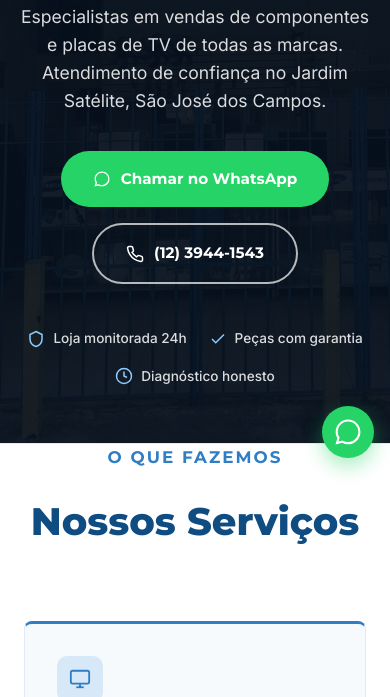
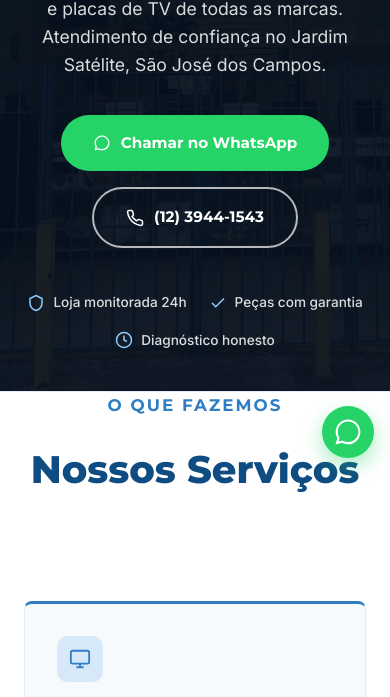
Before and after one commit to MaciellCB/EletroInfo, a plain HTML site: page index.html in a window 390 px wide. Shown: the part 370-1067 px from the top of the page. Drawn offline with Linux system fonts and the light colour scheme; a web font is replaced by a local one.

Commit message:
ediçao 2 mobile

```diff
--- a/index.html
+++ b/index.html
@@ -159,7 +159,7 @@
         /* ---------- Seções genéricas ---------- */
         section { padding: 90px 0; }
         #servicos, #contato { border-top: 1px solid var(--border-color); }
-        .section-header { margin-bottom: 68px; text-align: center; }
+        .section-header { margin-bottom: 100px; text-align: center; }
         .section-header h2 { font-family: var(--font-brand); font-size: 2.4rem; font-weight: 800; color: var(--heading-color); }
 
         /* ---------- Serviços ---------- */
@@ -229,7 +229,7 @@
             .contato-grid { grid-template-columns: 1fr; }
             .hero-text h1 { font-size: 2.2rem; }
             section { padding: 64px 0; }
-            #hero { padding: 64px 20px 56px; }
+            #hero { padding: 40px 20px 48px; }
 
             .nav-toggle { display: flex; }
             nav {
@@ -248,6 +248,7 @@
             .hero-text h1 { font-size: 1.9rem; }
             .trust-badges { gap: 16px 22px; }
             .whatsapp-float { width: 52px; height: 52px; bottom: 16px; right: 16px; }
+            #hero { padding: 28px 16px 40px; }
         }
         @media (max-width: 700px) {
             .footer-top { grid-template-columns: 1fr; gap: 32px; text-align: center; }
```
